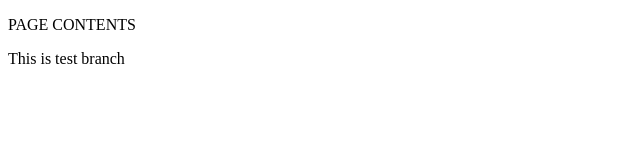
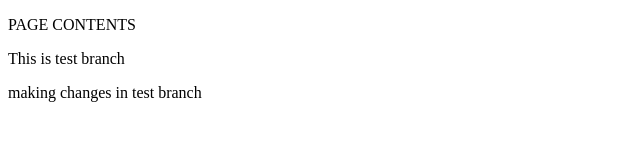
Before and after one commit to lsinghdover/training, a plain HTML site: page index.html in a window 1280 px wide. Shown: the whole page, without its empty margins (0-640 px from the left). Drawn offline with Linux system fonts and the light colour scheme.

Commit message:
TEAM-2
changes in test branch

```diff
--- a/index.html
+++ b/index.html
@@ -6,5 +6,6 @@
     <body>
         <p>PAGE CONTENTS</p>
         <p>This is test branch</p>
+        making changes in test branch
     </body>
 </html>
```
